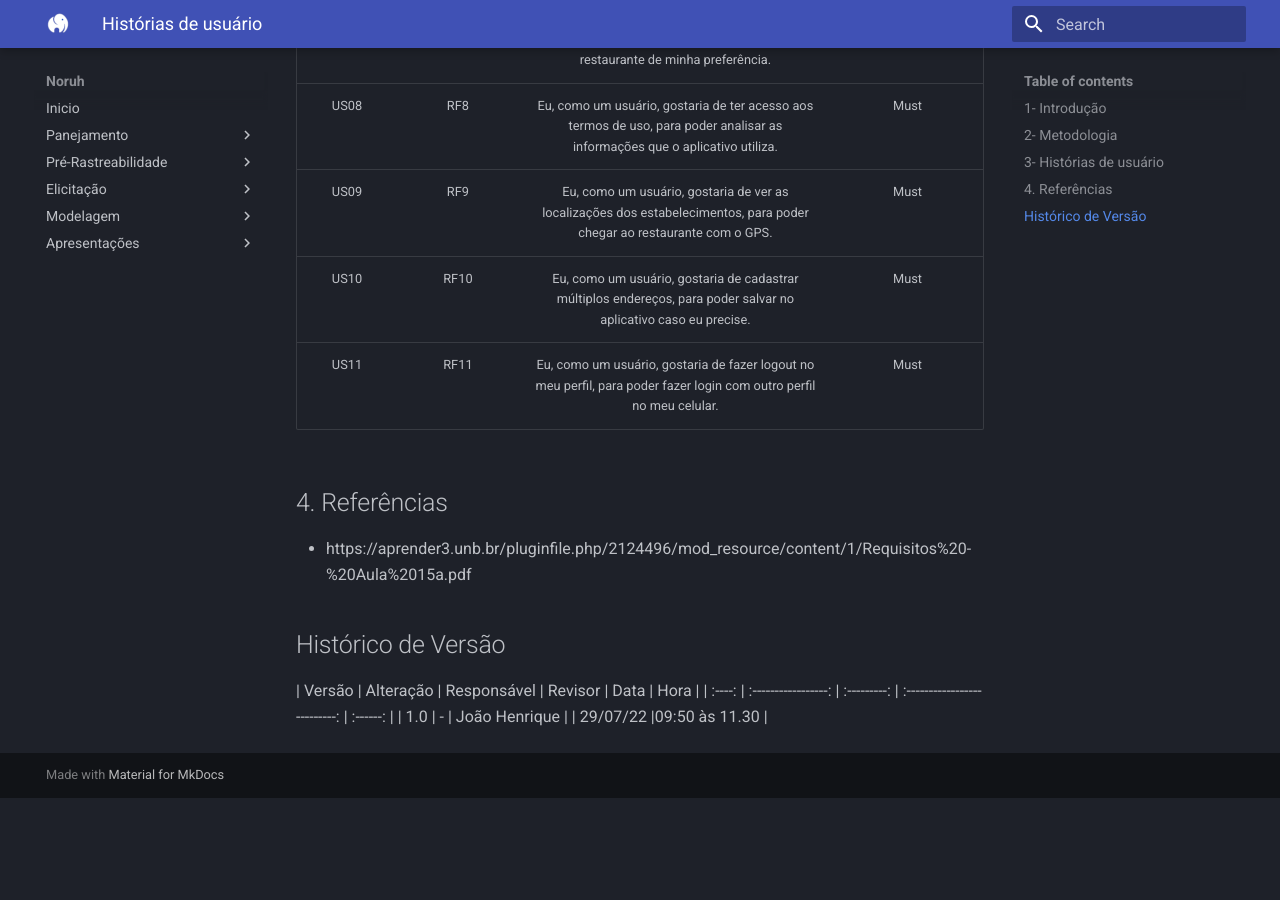
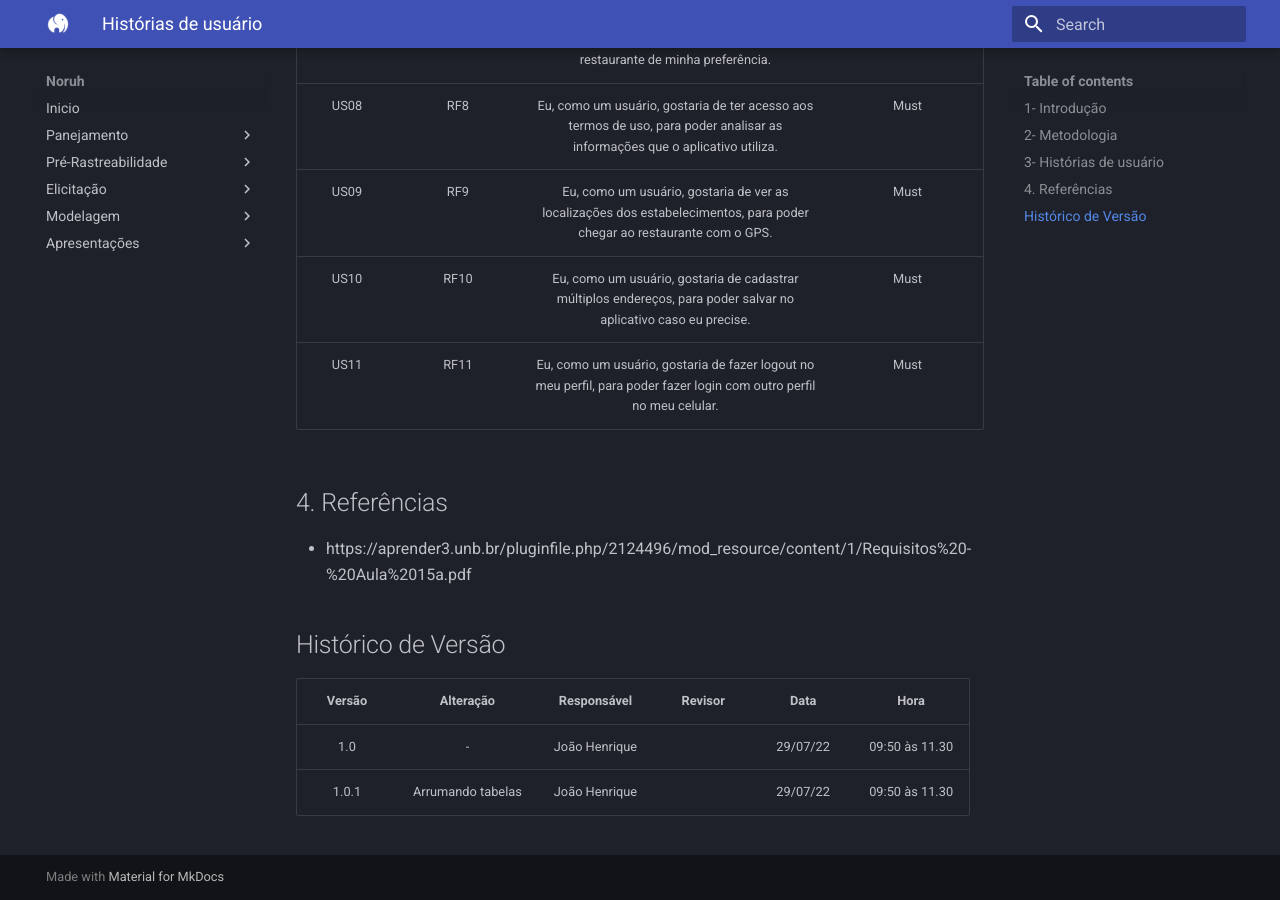
Before and after one commit to Thiab394/2022.1-Noruh, an MkDocs documentation site: the page built from docs/modelagem/historiasDeUsuario.md, in a window 1280 px wide and 900 px high, scrolled down 1108 px. Built offline with MkDocs 1.6.1 and Material for MkDocs 9.7.7, drawn with Linux system fonts in a browser that asks for light colours; before the commit the page ends 1906 px from its top, so only the background shows below that.

Commit message:
Arrumando tabela historico de versão

```diff
--- a/docs/modelagem/historiasDeUsuario.md
+++ b/docs/modelagem/historiasDeUsuario.md
@@ -28,5 +28,6 @@
 ## Histórico de Versão
 
 | Versão |      Alteração      | Responsável |           Revisor            |   Data   | Hora  |
-| :----: | :-----------------: | :---------: | :--------------------------: | :------: |
+| :----: | :-----------------: | :---------: | :--------------------------: | :------: | :------: |
 |  1.0   |          -          |    João Henrique    |                      | 29/07/22 |09:50 às 11.30 |
+|  1.0.1   |Arrumando tabelas  |    João Henrique    |                      | 29/07/22 |09:50 às 11.30 |
```
